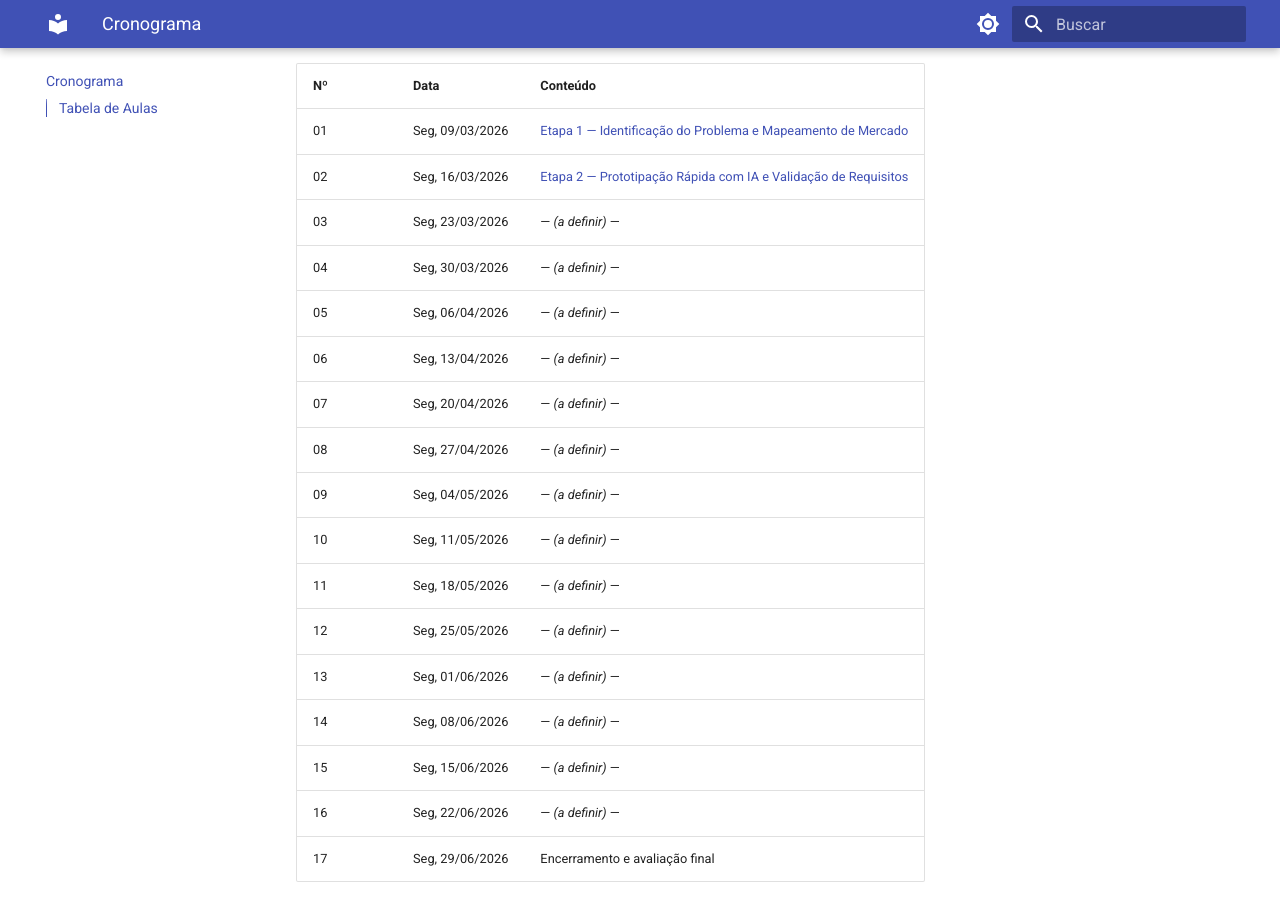
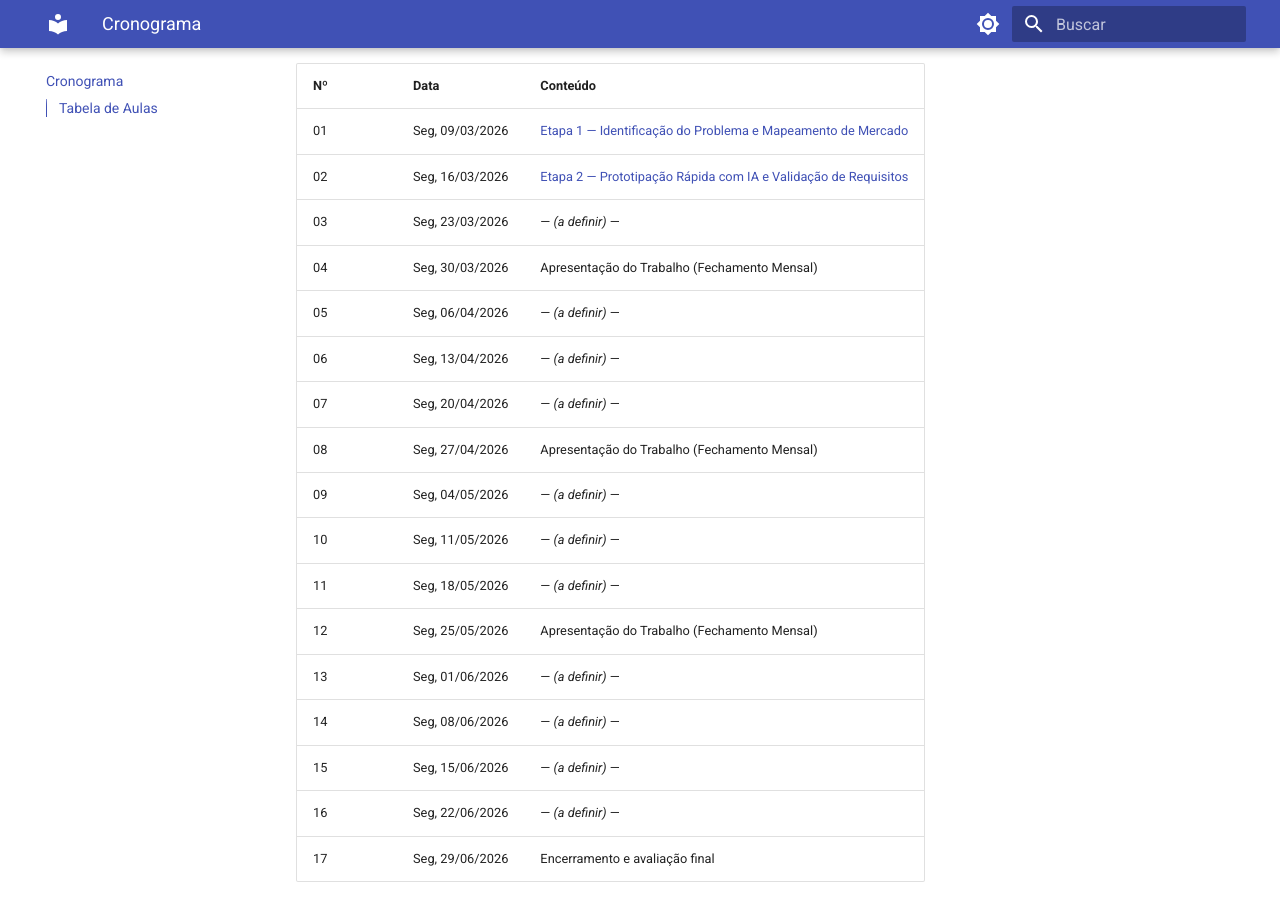
Before and after one commit to paulossjunior/aula-extensao, an MkDocs documentation site: the page built from docs/cronograma/cronograma.md, in a window 1280 px wide and 900 px high, scrolled down 447 px. Built offline with MkDocs 1.6.1 and Material for MkDocs 9.7.7, drawn with Linux system fonts in a browser that asks for light colours.

Commit message:
docs: add monthly presentation to schedule

```diff
--- a/docs/cronograma/cronograma.md
+++ b/docs/cronograma/cronograma.md
@@ -14,15 +14,15 @@
 | 01   | Seg, 09/03/2026   | [Etapa 1 — Identificação do Problema e Mapeamento de Mercado](../plano-de-aula/aulas/aula-01-2026-03-09.md) |
 | 02   | Seg, 16/03/2026   | [Etapa 2 — Prototipação Rápida com IA e Validação de Requisitos](../plano-de-aula/aulas/aula-02-2026-03-16.md) |
 | 03   | Seg, 23/03/2026   | — *(a definir)* —                             |
-| 04   | Seg, 30/03/2026   | — *(a definir)* —                             |
+| 04   | Seg, 30/03/2026   | Apresentação do Trabalho (Fechamento Mensal)  |
 | 05   | Seg, 06/04/2026   | — *(a definir)* —                             |
 | 06   | Seg, 13/04/2026   | — *(a definir)* —                             |
 | 07   | Seg, 20/04/2026   | — *(a definir)* —                             |
-| 08   | Seg, 27/04/2026   | — *(a definir)* —                             |
+| 08   | Seg, 27/04/2026   | Apresentação do Trabalho (Fechamento Mensal)  |
 | 09   | Seg, 04/05/2026   | — *(a definir)* —                             |
 | 10   | Seg, 11/05/2026   | — *(a definir)* —                             |
 | 11   | Seg, 18/05/2026   | — *(a definir)* —                             |
-| 12   | Seg, 25/05/2026   | — *(a definir)* —                             |
+| 12   | Seg, 25/05/2026   | Apresentação do Trabalho (Fechamento Mensal)  |
 | 13   | Seg, 01/06/2026   | — *(a definir)* —                             |
 | 14   | Seg, 08/06/2026   | — *(a definir)* —                             |
 | 15   | Seg, 15/06/2026   | — *(a definir)* —                             |
```
